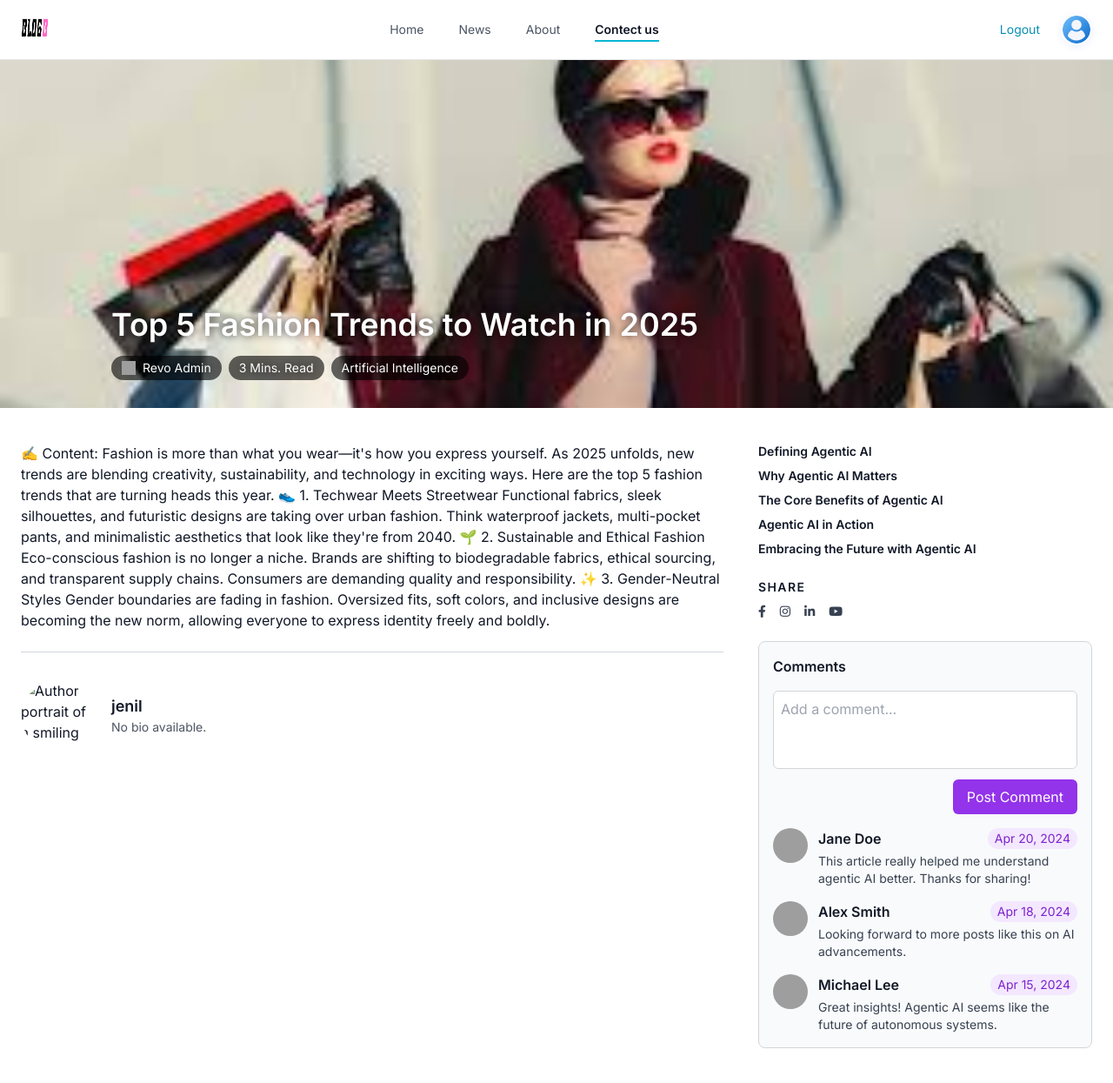
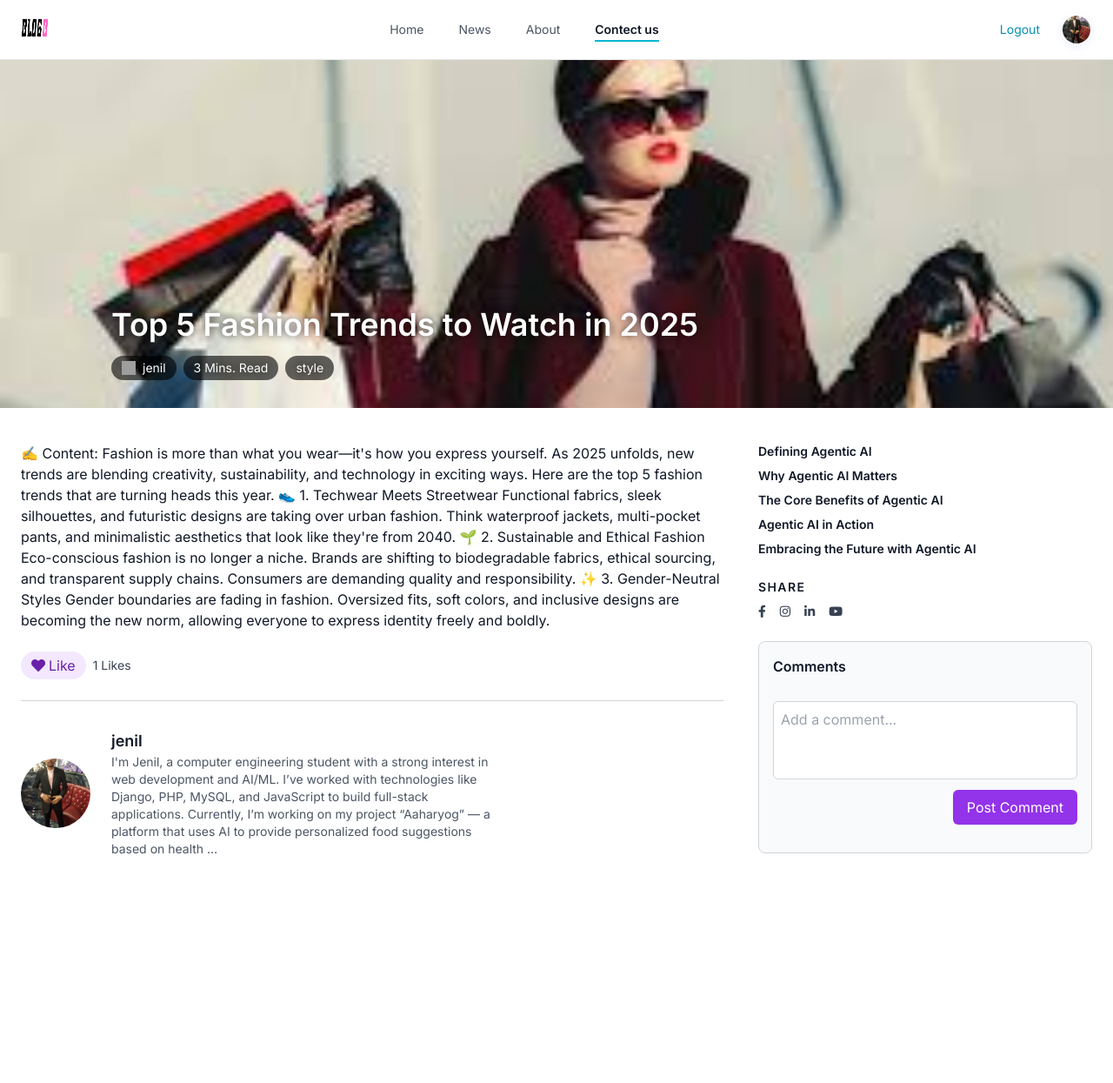
Before and after one commit to jdnavapara516/Blog-Project, a Django app: page /blog/4/ in a window 1280 px wide. Shown: the whole page at 87% size. After the commit the page ends 982 px from the top, so only its background shows below. Run offline with Django 5.2, Linux system fonts and the light colour scheme; a user stored in the database is signed in; data comes from the database, SQL or seed files in the repository; both versions use the stored data as it was after the commit; some libraries are stand-ins or nearby versions; grey boxes are pictures that could not be loaded.

Commit message:
Implement comment and like features with corresponding views, templates, and URL routes

```diff
--- a/Blog/blogapp/models.py
+++ b/Blog/blogapp/models.py
@@ -1,5 +1,6 @@
 from django.db import models
 from django.contrib.auth.models import User
+from django.shortcuts import redirect
 from django.utils import timezone
 
 # 1. Profile to extend Django's User model
--- a/Blog/blogapp/templates/blogapp/blog.html
+++ b/Blog/blogapp/templates/blogapp/blog.html
@@ -34,14 +34,15 @@
      <span class="flex items-center space-x-2 bg-black bg-opacity-60 rounded-full px-3 py-1 text-xs sm:text-sm">
       <img alt="User icon" class="w-4 h-4" height="16" src="https://storage.googleapis.com/a1aa/image/79f95e6e-925a-4245-c4c0-503c3555f6cb.jpg" width="16"/>
       <span>
-       Revo Admin
+       {{ post.author.username }}
       </span>
      </span>
      <span class="bg-black bg-opacity-60 rounded-full px-3 py-1 text-xs sm:text-sm">
       3 Mins. Read
      </span>
+
      <span class="bg-black bg-opacity-60 rounded-full px-3 py-1 text-xs sm:text-sm">
-      Artificial Intelligence
+      {{post.category.name}}
      </span>
     </div>
    </div>
@@ -53,15 +54,25 @@
         {{ post.content|safe }}
     </p>
     </section>
+    <div class="flex items-center space-x-2 mt-4">
+      <form method="post" action="{% url 'like' post.id %}">
+        {% csrf_token %}
+        <button type="submit" class="like-button flex items-center space-x-1 bg-purple-100 text-purple-800 px-3 py-1 rounded-full hover:bg-purple-200 transition text-sm sm:text-base">
+          <i class="fas fa-heart"></i>
+          <span>Like</span>
+        </button>
+      </form>
+      <span class="text-sm text-gray-700">{{ post.likes.count }} Likes</span>
+    </div>
     <!-- Author details section -->
     <section class="mt-12 border-t border-gray-300 pt-8 flex items-center space-x-6">
-     <img alt="Author portrait of a smiling person with short hair wearing a light blue shirt" class="w-20 h-20 rounded-full object-cover" height="80" src="{{post.author.image.url}}" width="80"/>
+     <img alt="Author portrait of a smiling person with short hair wearing a light blue shirt" class="w-20 h-20 rounded-full object-cover" height="80" src="{{author_photo.url}}" width="80"/>
      <div>
       <h3 class="font-semibold text-lg text-gray-900">
        {{ post.author.username }}
       </h3>
       <p class="text-gray-600 text-sm max-w-md">
-       {{ post.author.bio|default:"No bio available." }}
+       {{ post.author.profile.bio| truncatewords:50 }}
       </p>
      </div>
     </section>
@@ -112,62 +123,33 @@
      <h3 class="font-semibold text-gray-900 mb-4 text-sm sm:text-base">
       Comments
      </h3>
-     <form class="mb-4 flex flex-col space-y-3">
-      <textarea aria-label="Add a comment" class="resize-none border border-gray-300 rounded-md p-2 text-gray-900 text-sm sm:text-base focus:outline-none focus:ring-2 focus:ring-purple-400" placeholder="Add a comment..." required="" rows="3"></textarea>
+     <form method="post" class="mb-4 flex flex-col space-y-3" action="{% url 'new_comment' post.id %}">
+      {% csrf_token %}
+      <textarea name="content" aria-label="Add a comment" class="resize-none border border-gray-300 rounded-md p-2 text-gray-900 text-sm sm:text-base focus:outline-none focus:ring-2 focus:ring-purple-400" placeholder="Add a comment..." required="" rows="3"></textarea>
       <button class="self-end bg-purple-600 text-white px-4 py-2 rounded-md text-sm sm:text-base hover:bg-purple-700 transition" type="submit">
        Post Comment
       </button>
      </form>
      <div class="space-y-4 max-h-64 overflow-y-auto">
+      {% for comment, photo in comment_data %}
 <div class="flex space-x-3">
-       <img alt="User avatar of a person with short hair and glasses" class="w-10 h-10 rounded-full object-cover" height="40" src="https://storage.googleapis.com/a1aa/image/d4283746-880d-4cd5-2bcd-1579560a4737.jpg" width="40"/>
+  <img alt="User avatar" class="w-10 h-10 rounded-full object-cover" height="40" src="{{ photo.url }}" width="40"/>
   <div>
     <div class="flex items-center justify-between">
       <p class="text-gray-900 font-semibold text-sm sm:text-base">
-          Jane Doe
+        {{ comment.user.username }}
       </p>
-         <time class="bg-purple-100 text-purple-700 text-xs sm:text-sm px-2 py-0.5 rounded-full font-medium select-none" datetime="2024-04-20">
-          Apr 20, 2024
+      <time class="">
+        {{ comment.created_at|date:"M d, Y" }}
       </time>
     </div>
     <p class="text-gray-700 text-xs sm:text-sm mt-1">
-         This article really helped me understand agentic AI better. Thanks for sharing!
+      {{ comment.content }}
     </p>
   </div>
 </div>
-      <div class="flex space-x-3">
-       <img alt="User avatar of a person with long hair smiling" class="w-10 h-10 rounded-full object-cover" height="40" src="https://storage.googleapis.com/a1aa/image/dfe7e165-8ae6-4c91-b065-a36263bfc845.jpg" width="40"/>
-       <div>
-        <div class="flex items-center justify-between">
-         <p class="text-gray-900 font-semibold text-sm sm:text-base">
-          Alex Smith
-         </p>
-         <time class="bg-purple-100 text-purple-700 text-xs sm:text-sm px-2 py-0.5 rounded-full font-medium select-none" datetime="2024-04-18">
-          Apr 18, 2024
-         </time>
-        </div>
-        <p class="text-gray-700 text-xs sm:text-sm mt-1">
-         Looking forward to more posts like this on AI advancements.
-        </p>
-       </div>
-      </div>
-      <div class="flex space-x-3">
-       <img alt="User avatar of a person with curly hair" class="w-10 h-10 rounded-full object-cover" height="40" src="https://storage.googleapis.com/a1aa/image/3a67efc3-8e78-4264-e104-a2de2eeb580f.jpg" width="40"/>
-       <div>
-        <div class="flex items-center justify-between">
-         <p class="text-gray-900 font-semibold text-sm sm:text-base">
-          Michael Lee
-         </p>
-         <time class="bg-purple-100 text-purple-700 text-xs sm:text-sm px-2 py-0.5 rounded-full font-medium select-none" datetime="2024-04-15">
-          Apr 15, 2024
-         </time>
-        </div>
-        <p class="text-gray-700 text-xs sm:text-sm mt-1">
-         Great insights! Agentic AI seems like the future of autonomous systems.
-        </p>
-       </div>
-      </div>
-     </div>
+{% endfor %}
+
     </section>
    </aside>
 {% endblock %}
--- a/Blog/blogapp/templates/components/navbar.html
+++ b/Blog/blogapp/templates/components/navbar.html
@@ -1,3 +1,4 @@
+{% load static %}
 <header class="border-b border-gray-200 bg-white">
   <nav
     aria-label="Primary Navigation"
@@ -5,12 +6,12 @@
   >
     <div class="flex items-center space-x-3" >
       <div class="logo" style="width: 32px; height: 32px;">
-        <img style="height: 27px;
+<img style="height: 27px;
     max-width: 100px;"
         alt="Black eye logo with text Mockups For Free stacked vertically"
 
         height="32"
-        src="static/blogapp/images/logo.png"
+        src="{% static 'blogapp/images/logo.png' %}"
         width="32"
       />
     </div>
@@ -39,12 +40,12 @@
         class="text-cyan-600 hover:text-cyan-700 transition duration-150"
         href="{% url 'logout' %}"
       >Logout</a>
-      <a
+<a
         class="profile"
         href="{% url 'profile' %}"
-      >{% if user_photo %}<img src="{{user_photo}}" alt=""></a>{% else %}<img src="media/profiles/user.png
-      " alt=""></a>{% endif %}
-    </div>
+      >
+      {% if user_photo %}<img src="{{ user_photo.url }}" alt="">{% else %}<img src="{% static 'profiles/user.png' %}" alt=""></a>{% endif %}
+    </a> </div>
   {% else %}
     <div class="hidden md:flex items-center space-x-6 text-sm font-medium">
       <a
--- a/Blog/blogapp/urls.py
+++ b/Blog/blogapp/urls.py
@@ -10,4 +10,10 @@ urlpatterns = [
     path('profile/', views.profile, name='profile'),
     path('logout/', views.logout, name='logout'),
     path("blog/<int:post_id>/", views.blog, name='blog'),  # Assuming you have a post_detail view
+    path("new_comment/<int:post_id>/", views.new_comment, name='new_comment'),
+    path("/like/<int:post_id>/", views.like, name='like'),
+
+
+
+
 ] + static(settings.MEDIA_URL, document_root=settings.MEDIA_ROOT)
--- a/Blog/blogapp/views.py
+++ b/Blog/blogapp/views.py
@@ -8,12 +8,20 @@ from .models import Post, Profile, Comment  # Import the Post, Profile, and Comm
 
 # Create your views here.
 
+def get_user_profile_photo(user):
+    try:
+       profile = Profile.objects.get(user=user)
+       return profile.profile_image
+    except Profile.DoesNotExist:
+        return None
+
 @login_required(login_url='login')
 def index(request):
     username = request.user.username if request.user.is_authenticated else None
     blogs = Post.objects.filter(published=True).order_by('-created_at')
     print(f"Username: {username}")  # Debugging line to check username
-    user_photo = request.user.profile.profile_image.url
+    user_photo = get_user_profile_photo(request.user)
+
     print(f"User Photo: {user_photo}")  # Debugging line to check user photo
     return render(request, 'blogapp/index.html' , {
         'blogs': blogs,
@@ -57,11 +65,45 @@ def logout(request):
 
 def blog(request, post_id):
     post = Post.objects.get(id=post_id)
-    comments = post.comments.all()
+    comments = post.comments.order_by('-created_at')  # Fetch comments for the post, ordered by creation time
+
+    author_photo = get_user_profile_photo(post.author)  # Get author's profile photo
+    print(f"Author Photo: {author_photo}")  # Debugging line to check author photo
     if request.method == 'POST':
         content = request.POST.get('content')
         if content:
             comment = Comment(post=post, user=request.user, content=content)
             comment.save()
             return redirect('blog', post_id=post.id)
-    return render(request, 'blogapp/blog.html', {'post': post, 'comments': comments})
+    user_photo = get_user_profile_photo(request.user)  # Get user profile photo
+    photo_list = []
+    for comment in comments:
+        photo = get_user_profile_photo(comment.user)
+        if photo:
+            photo_list.append(photo)
+        else:
+            photo_list.append(None)
+    comment_data = zip(comments, photo_list)
+    print("bio : " + str(post.author.profile.bio))
+    return render(request, 'blogapp/blog.html', {'post': post, 'comments': comments, 'user_photo': user_photo, 'author_photo': author_photo, 'photo_list': photo_list , 'comment_data': comment_data})
+
+
+
+def new_comment(request, post_id):
+    if request.method == 'POST':
+        content = request.POST.get('content')
+        print(f"Content: {content}")
+        post = Post.objects.get(id=post_id)
+        comment = Comment.objects.create(post=post, user=request.user, content=content)
+        return redirect('blog', post_id=post.id)  # Redirect to the blog post page after adding comment
+    return redirect('index')  # Redirect to index if not a POST request
+
+
+def like(request, post_id):
+    post = Post.objects.get(id=post_id)
+    if request.user.is_authenticated:
+        like, created = post.likes.get_or_create(user=request.user)
+        if not created:
+            like.delete()  # If the like already exists, remove it
+        return redirect('blog', post_id=post.id)  # Redirect to the blog post page after liking/unliking
+    return redirect('login')  # Redirect to login if user is not authenticated
```
Also changed, not shown: Blog/db.sqlite3. Lines whose indentation alone changed are shown as unchanged.
